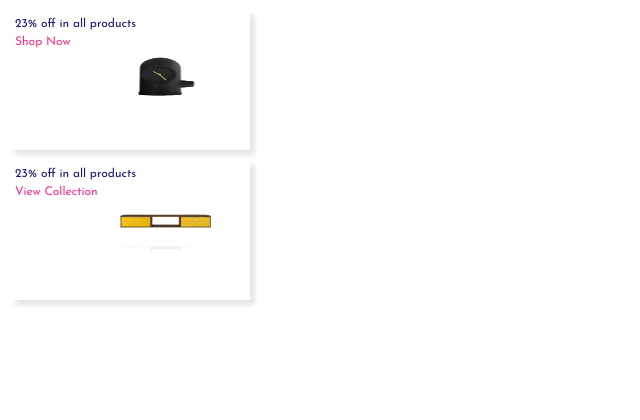
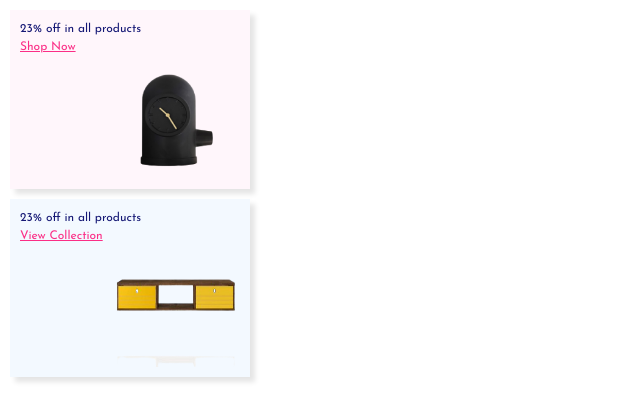
Before and after one commit to AOMuiz/salaficommerce, a React (Create React App) app: page / in a window 1280 px wide. Shown: the top 420 px of the page, without its empty margins (0-640 px from the left). Built offline with nearby package versions, Linux system fonts and the light colour scheme.

Commit message:
solved background color change issue

```diff
--- a/src/App.js
+++ b/src/App.js
@@ -12,10 +12,9 @@ function App() {
       {/* <div>
         <ProductDetailsCard url={bag} url1={bag1} url2={bag2} url3={bag3} />
       </div> */}
-      <GlobalStyle />
       <div>
         <ProductCard
-          color={colors.lightBlack}
+          color={colors.lightPink}
           url={img1}
           title="23% off in all products"
           subtitle="Shop Now"
@@ -23,10 +22,12 @@ function App() {
         <ProductCard
           large
           url={img2}
+          color={colors.skyBlue}
           title="23% off in all products"
           subtitle="View Collection"
         />
       </div>
+      <GlobalStyle />
     </>
   );
 }
--- a/src/components/cards/OfferCard.js
+++ b/src/components/cards/OfferCard.js
@@ -1,4 +1,3 @@
-import react from "react";
 import styled from "styled-components";
 import { colors } from "../../constants/colors";
 
--- a/src/components/cards/ProductCard.js
+++ b/src/components/cards/ProductCard.js
@@ -2,15 +2,21 @@ import React from "react";
 import { colors } from "../../constants/colors";
 import styled from "styled-components";
 
-const ProductCard = ({ url, title, subtitle, color = colors.primary }) => {
+const ProductCard = ({
+  url,
+  title,
+  subtitle,
+  color = colors.primary,
+  large,
+}) => {
   return (
-    <CardContainer className="p-2 ">
+    <CardContainer className="p-4" color={color} large={large}>
       <TextContainer>
         <Title>{title}</Title>
-        <div>{subtitle}</div>
+        <div className="underline pb-1 cursor-pointer">{subtitle}</div>
       </TextContainer>
-      <ImageContainer>
-        <Image src={url} alt="" className="mx-40" />
+      <ImageContainer className="w-full flex justify-end items-center">
+        <Image src={url} alt="" className="h-48 w-52" />
       </ImageContainer>
     </CardContainer>
   );
@@ -21,7 +27,7 @@ export default ProductCard;
 const CardContainer = styled.div`
   background-color: ${(props) => props.color};
   margin: 10px;
-  height: 14rem;
+  /* height: 10rem; */
   width: 24rem;
   box-shadow: 0.5rem 0.5rem 0.5rem ${colors.lightArsh};
 `;
@@ -32,8 +38,7 @@ const TextContainer = styled.div`
 const ImageContainer = styled.div``;
 
 const Image = styled.img`
-  width: ${(props) => (props.large ? "15rem" : "10rem")};
-  height: 5rem;
+  /* width: ${(props) => (props.large ? "15rem" : "10rem")}; */
 `;
 const Title = styled.div`
   color: ${colors.offBlue};
--- a/src/components/cards/ShopGridCard.js
+++ b/src/components/cards/ShopGridCard.js
@@ -1,4 +1,3 @@
-import react from "react";
 import { colors } from "../../constants/colors";
 import styled from "styled-components";
 
--- a/src/constants/colors.js
+++ b/src/constants/colors.js
@@ -13,5 +13,6 @@ export const colors = {
   lightBlack: "#0D0E43",
   lightArsh: "#E5E5E5",
   lightash: "#F2F0FF",
+  lightPink: "#FFF6FB",
   background: "#EEEFFB",
 };
```
